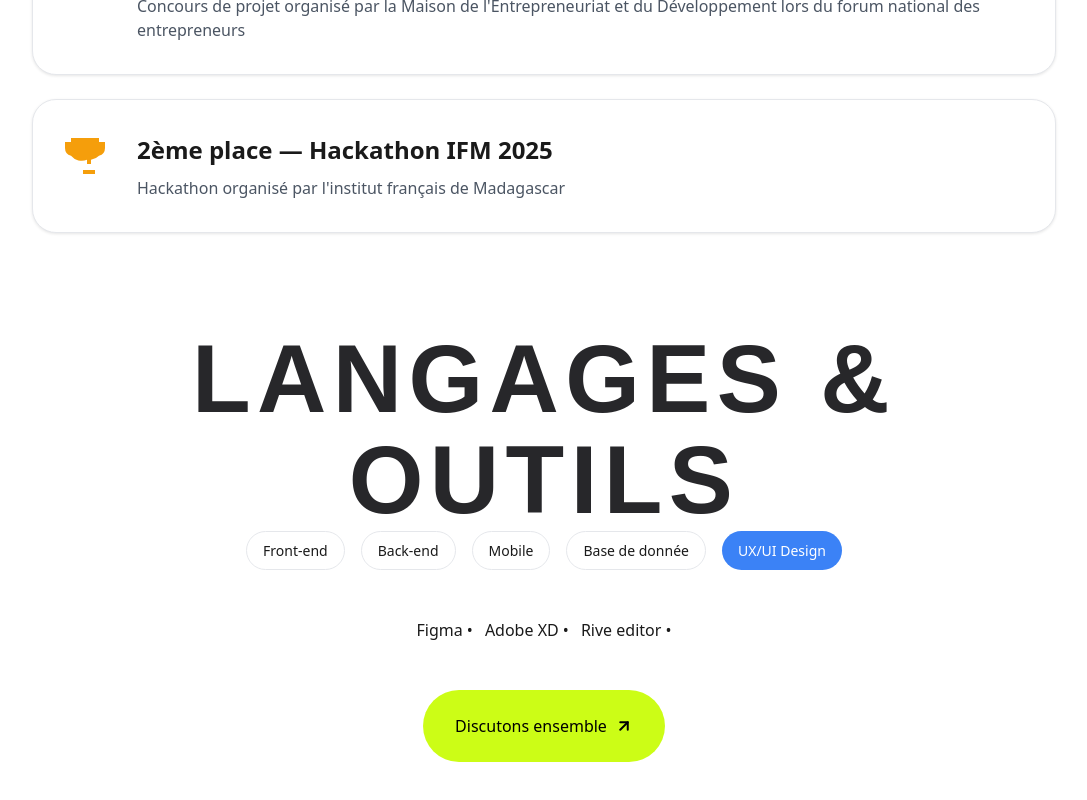
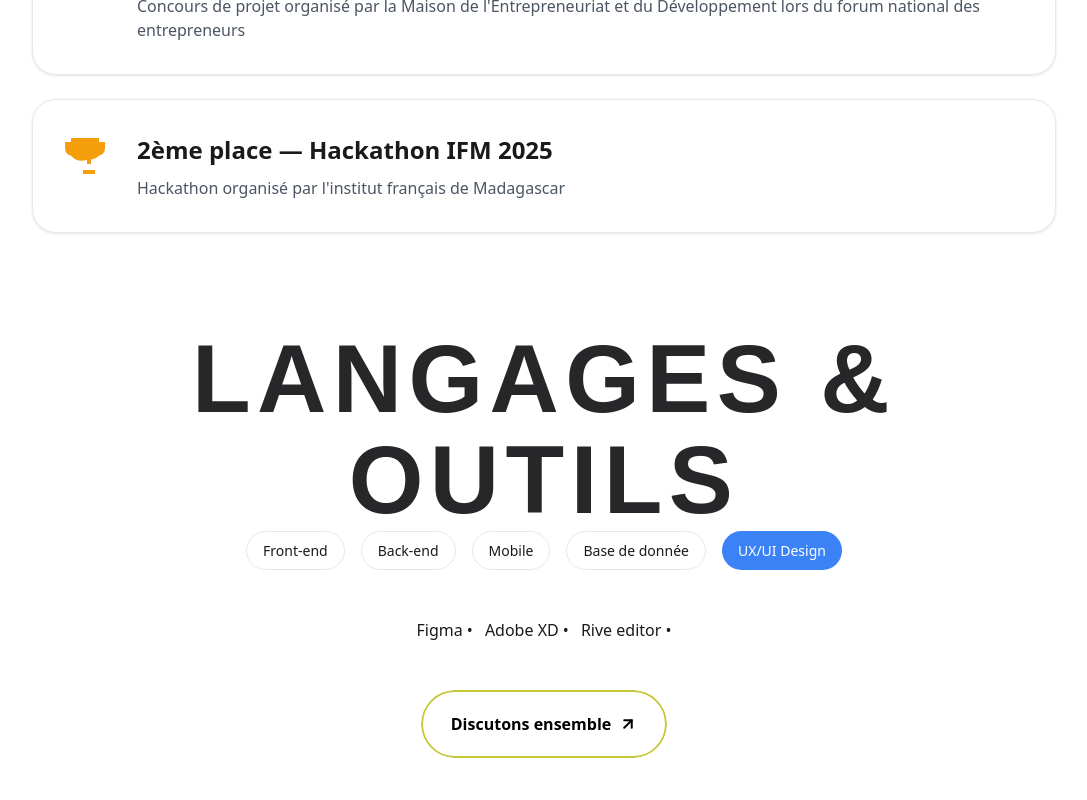
Before and after one commit to Julio23F/juliofaralahy-soudeur, a Next.js app: page / in a window 1280 px wide. Shown: the part 2323-3123 px from the top of the page, without its empty margins (96-1183 px from the left). Built offline with nearby package versions, Linux system fonts and the light colour scheme; a web font is replaced by a local one.

Commit message:
UI: add animation on ctaButton

```diff
--- a/src/app/page.tsx
+++ b/src/app/page.tsx
@@ -299,6 +299,51 @@ const CertificationsSection = () => {
   );
 };
 
+// Animated CTA component (background grows from bottom to top on hover)
+function AnimatedCTA() {
+  const [hover, setHover] = useState(false);
+
+  return (
+    <a
+      href="https://wa.me/+2610320513845"
+      target="_blank"
+      rel="noopener noreferrer"
+      style={{ textDecoration: 'none' }}
+      onMouseEnter={() => setHover(true)}
+      onMouseLeave={() => setHover(false)}
+    >
+      <div style={{ position: 'relative', display: 'inline-block', borderRadius: '9999px', overflow: 'hidden' }}>
+        <div
+          style={{
+            position: 'absolute',
+            left: 0,
+            right: 0,
+            bottom: 0,
+            height: hover ? '100%' : '0%',
+            background: '#c6c737',
+            transition: 'height 350ms cubic-bezier(.2,.8,.2,1)',
+            zIndex: 0,
+          }}
+        />
+
+        <button
+          style={{
+            ...styles.ctaButton,
+            position: 'relative',
+            zIndex: 1,
+            background: 'transparent',
+            border: '2px solid #c6c737',
+            color: '#000',
+          }}
+        >
+          <span style={{ position: 'relative', zIndex: 2, pointerEvents: 'none' }}>Discutons ensemble</span>
+          <ArrowUpRight absoluteStrokeWidth size={18} />
+        </button>
+      </div>
+    </a>
+  );
+}
+
 // Composant Tools
 const ToolsSection = ({ filter, setFilter }: { filter: string; setFilter: (filter: string) => void }) => {
   const toolsByCategory: { [key: string]: string[] } = {
@@ -356,23 +401,7 @@ const ToolsSection = ({ filter, setFilter }: { filter: string; setFilter: (filte
         </div>
 
         <div style={styles.ctaContainer}>
-        <a
-          href="https://wa.me/+2610320513845"
-          target="_blank"
-          rel="noopener noreferrer"
-          style={{ textDecoration: "none" }}
-        >
-          <button style={styles.ctaButton}>
-            <span>Discutons ensemble</span>
-            <ArrowUpRight absoluteStrokeWidth size={18}/>
-          </button>
-
-
-        </a>
-          {/* <button style={styles.ctaButton}>
-
-
-          </button> */}
+          <AnimatedCTA />
         </div>
 
 
@@ -822,19 +851,18 @@ const styles: { [key: string]: CSSProperties } = {
   },
   ctaButton: {
     borderRadius: '9999px',
-    padding: '1.5rem 2rem',
+    padding: '1.25rem 1.75rem',
     fontSize: '1rem',
-    backgroundColor: '#ccfd16',
+    backgroundColor: 'transparent',
     color: 'black',
-    fontWeight: '500',
-    border: 'none',
+    fontWeight: '600',
+    border: '2px solid #c6c737',
     cursor: 'pointer',
-    transition: 'background-color 0.3s',
-
-    display: "flex",
-    gap: "0.5rem",
-    alignItems: "center",
-    justifyContent: "center"
+    transition: 'color 250ms ease',
+    display: 'inline-flex',
+    gap: '0.5rem',
+    alignItems: 'center',
+    justifyContent: 'center'
   },
 
   // Footer
```
